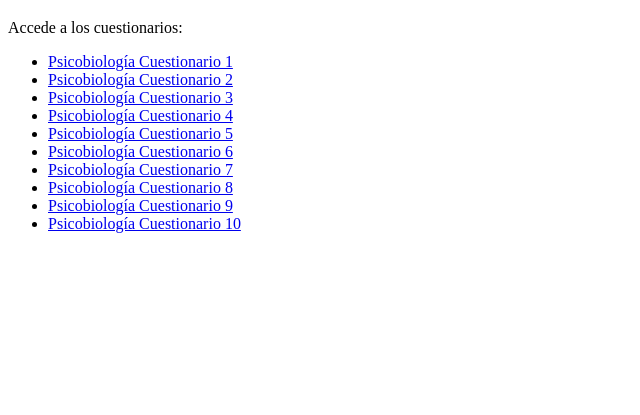
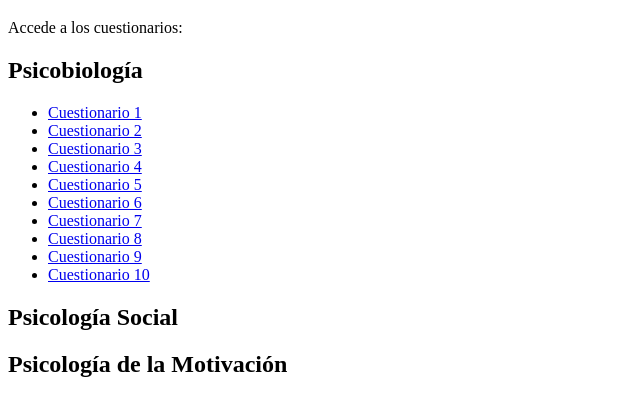
Before and after one commit to EliezerGlez/cuestionarios-uned-psicobiologia, a plain HTML site: page index.html in a window 1280 px wide. Shown: the part 61-476 px from the top of the page, without its empty margins (0-640 px from the left). Drawn offline with Linux system fonts and the light colour scheme.

Commit message:
Update index.html

```diff
--- a/index.html
+++ b/index.html
@@ -8,17 +8,20 @@
 <body>
     <h1>Cuestionarios Web</h1>
     <p>Accede a los cuestionarios:</p>
+    <h2>Psicobiología</h2>
     <ul>
-        <li><a href="test-01/index.html">Psicobiología Cuestionario 1</a></li>
-        <li><a href="test-02/index.html">Psicobiología Cuestionario 2</a></li>
-        <li><a href="test-03/index.html">Psicobiología Cuestionario 3</a></li>
-        <li><a href="test-04/index.html">Psicobiología Cuestionario 4</a></li>
-        <li><a href="test-05/index.html">Psicobiología Cuestionario 5</a></li>
-        <li><a href="test-06/index.html">Psicobiología Cuestionario 6</a></li>
-        <li><a href="test-07/index.html">Psicobiología Cuestionario 7</a></li>
-        <li><a href="test-08/index.html">Psicobiología Cuestionario 8</a></li>
-        <li><a href="test-09/index.html">Psicobiología Cuestionario 9</a></li>
-        <li><a href="test-10/index.html">Psicobiología Cuestionario 10</a></li>
+        <li><a href="test-01/index.html">Cuestionario 1</a></li>
+        <li><a href="test-02/index.html">Cuestionario 2</a></li>
+        <li><a href="test-03/index.html">Cuestionario 3</a></li>
+        <li><a href="test-04/index.html">Cuestionario 4</a></li>
+        <li><a href="test-05/index.html">Cuestionario 5</a></li>
+        <li><a href="test-06/index.html">Cuestionario 6</a></li>
+        <li><a href="test-07/index.html">Cuestionario 7</a></li>
+        <li><a href="test-08/index.html">Cuestionario 8</a></li>
+        <li><a href="test-09/index.html">Cuestionario 9</a></li>
+        <li><a href="test-10/index.html">Cuestionario 10</a></li>
     </ul>
+    <h2>Psicología Social</h2>
+    <h2>Psicología de la Motivación</h2>
 </body>
 </html>
```
